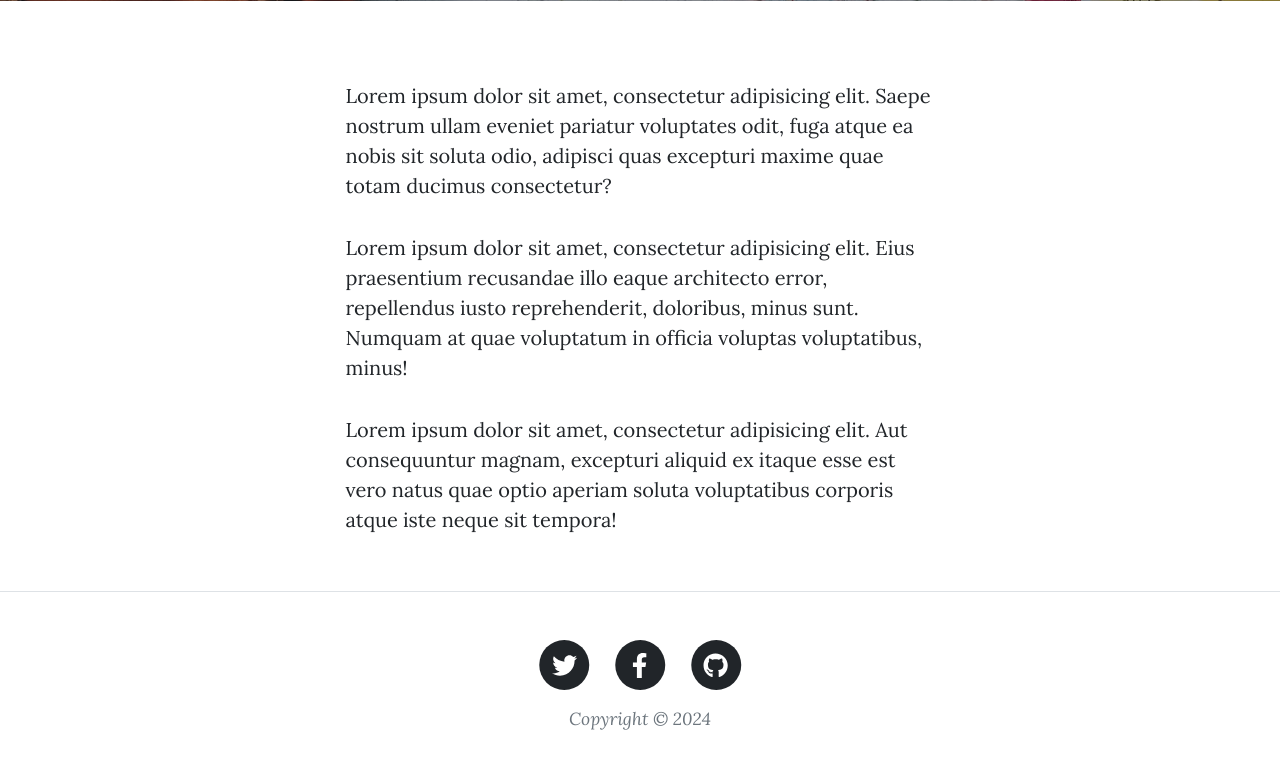
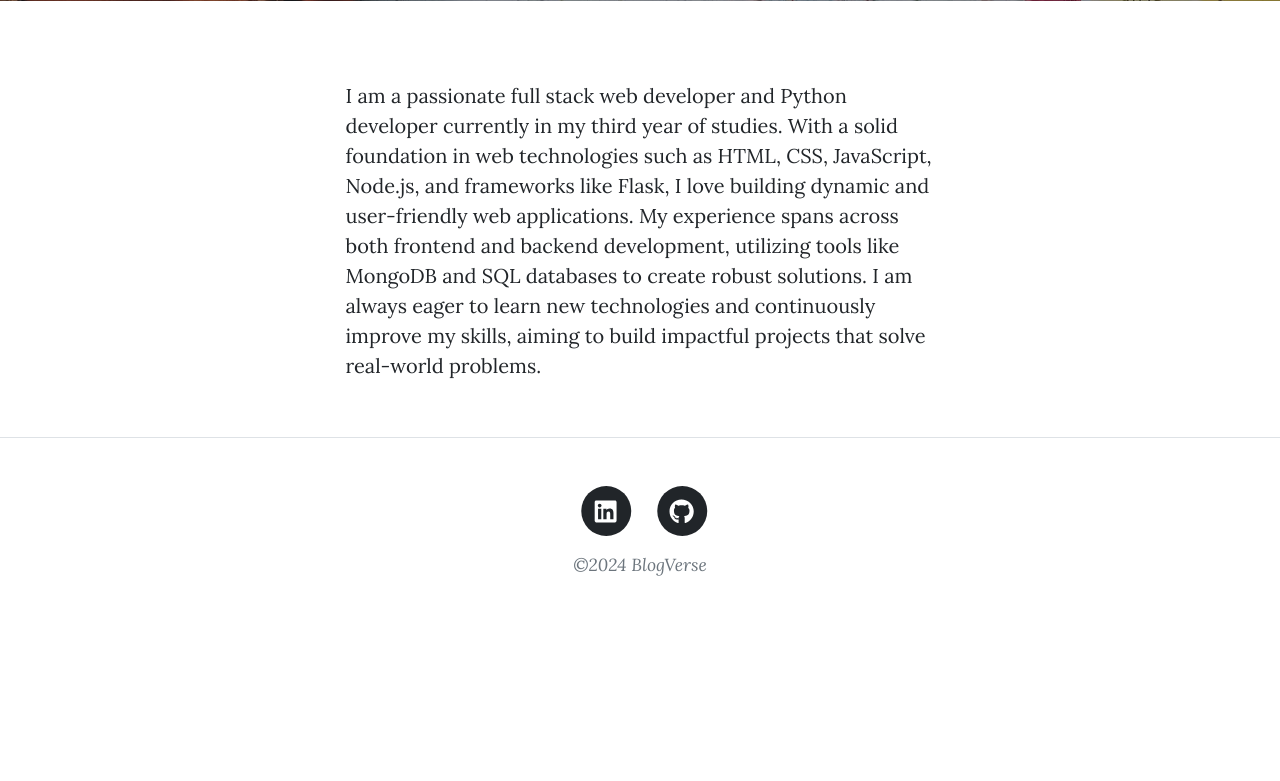
Before and after one commit to SANJAY-KUMAR06/Blog-Webpage, a Flask app: page /about in a window 1280 px wide. Shown: the part 531-1312 px from the top of the page. After the commit the page ends 1107 px from the top, so only its background shows below. Run offline with Flask 3, Linux system fonts and the light colour scheme; some libraries are stand-ins or nearby versions.

Commit message:
Add About me

```diff
--- a/main.py
+++ b/main.py
@@ -269,6 +269,7 @@ def contact():
                 connection.sendmail(from_addr=user_mail, to_addrs=os.environ.get('MY_EMAIL'),
                                     msg=f"Subject:Blog Contact Form\n\n "
                                         f"Name: {request.form['name']}\n\n"
+                                        f"Email: {request.form['email']}\n\n"
                                         f"Phone: {request.form['phone']}\n\n"
                                         f"Message: {request.form['message']}\n\n")
                 flash("Mail sent,Will get touch With You Soon..")
--- a/templates/about.html
+++ b/templates/about.html
@@ -17,28 +17,19 @@
   </div>
 </header>
 <!-- Main Content-->
+
 <main class="mb-4">
   <div class="container px-4 px-lg-5">
     <div class="row gx-4 gx-lg-5 justify-content-center">
       <div class="col-md-10 col-lg-8 col-xl-7">
-        <p>
-          Lorem ipsum dolor sit amet, consectetur adipisicing elit. Saepe
-          nostrum ullam eveniet pariatur voluptates odit, fuga atque ea nobis
-          sit soluta odio, adipisci quas excepturi maxime quae totam ducimus
-          consectetur?
+        <p>I am a passionate full stack web developer and Python developer currently in my third year of studies.
+          With a solid foundation in web technologies such as HTML, CSS, JavaScript, Node.js, and frameworks like Flask,
+          I love building dynamic and user-friendly web applications. My experience spans across both frontend and
+          backend development, utilizing tools like MongoDB and SQL databases to create robust solutions.
+          I am always eager to learn new technologies and continuously improve my skills, aiming to build impactful
+          projects that solve real-world problems.
         </p>
-        <p>
-          Lorem ipsum dolor sit amet, consectetur adipisicing elit. Eius
-          praesentium recusandae illo eaque architecto error, repellendus iusto
-          reprehenderit, doloribus, minus sunt. Numquam at quae voluptatum in
-          officia voluptas voluptatibus, minus!
-        </p>
-        <p>
-          Lorem ipsum dolor sit amet, consectetur adipisicing elit. Aut
-          consequuntur magnam, excepturi aliquid ex itaque esse est vero natus
-          quae optio aperiam soluta voluptatibus corporis atque iste neque sit
-          tempora!
-        </p>
+
       </div>
     </div>
   </div>
--- a/templates/footer.html
+++ b/templates/footer.html
@@ -5,23 +5,18 @@
                   <div class="col-md-10 col-lg-8 col-xl-7">
                       <ul class="list-inline text-center">
                           <li class="list-inline-item">
-                              <a href="#!">
+
+                          <li class="list-inline-item">
+                              <a href="https://www.linkedin.com/in/sanjay-kumar-k-49bb722a5/">
                                   <span class="fa-stack fa-lg">
                                       <i class="fas fa-circle fa-stack-2x"></i>
-                                      <i class="fab fa-twitter fa-stack-1x fa-inverse"></i>
+                                      <i class="fab fa-linkedin fa-stack-1x fa-inverse"></i>
+
                                   </span>
                               </a>
                           </li>
                           <li class="list-inline-item">
-                              <a href="#!">
-                                  <span class="fa-stack fa-lg">
-                                      <i class="fas fa-circle fa-stack-2x"></i>
-                                      <i class="fab fa-facebook-f fa-stack-1x fa-inverse"></i>
-                                  </span>
-                              </a>
-                          </li>
-                          <li class="list-inline-item">
-                              <a href="#!">
+                              <a href="https://github.com/SANJAY-KUMAR06">
                                   <span class="fa-stack fa-lg">
                                       <i class="fas fa-circle fa-stack-2x"></i>
                                       <i class="fab fa-github fa-stack-1x fa-inverse"></i>
@@ -29,7 +24,7 @@
                               </a>
                           </li>
                       </ul>
-                      <div class="small text-center text-muted fst-italic">Copyright &copy; 2024</div>
+                      <div class="small text-center text-muted fst-italic">&copy;2024 BlogVerse</div>
                   </div>
               </div>
           </div>
```
